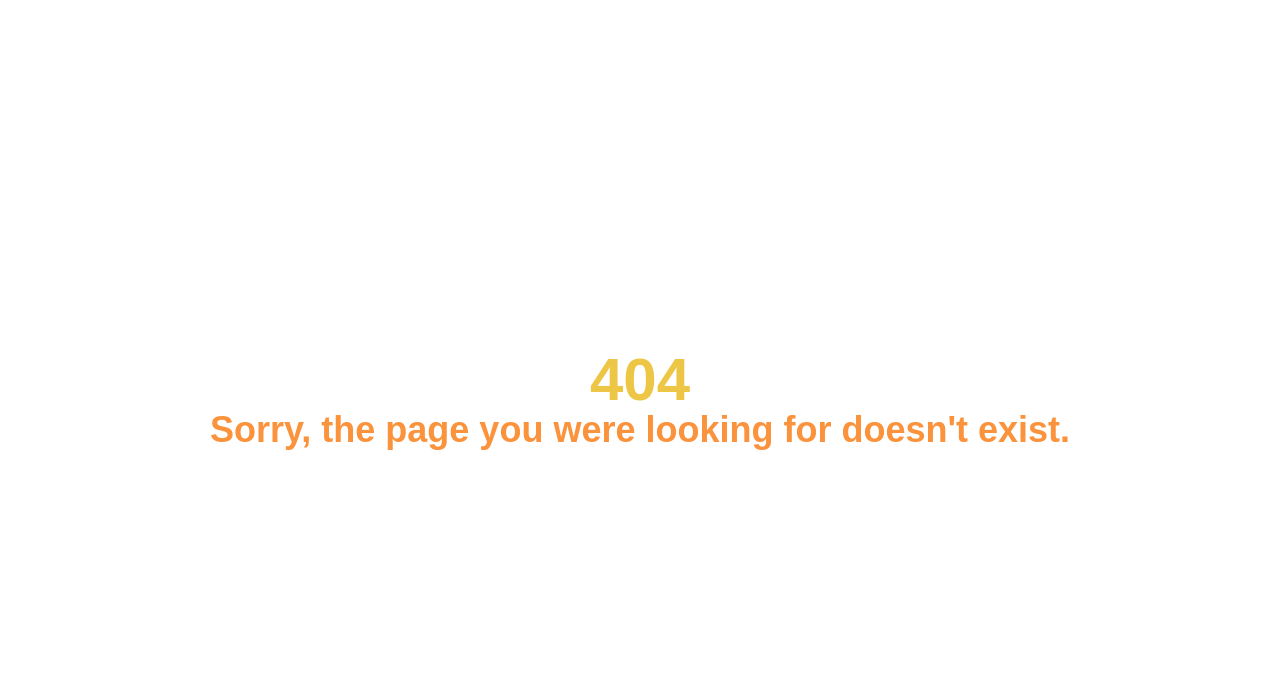
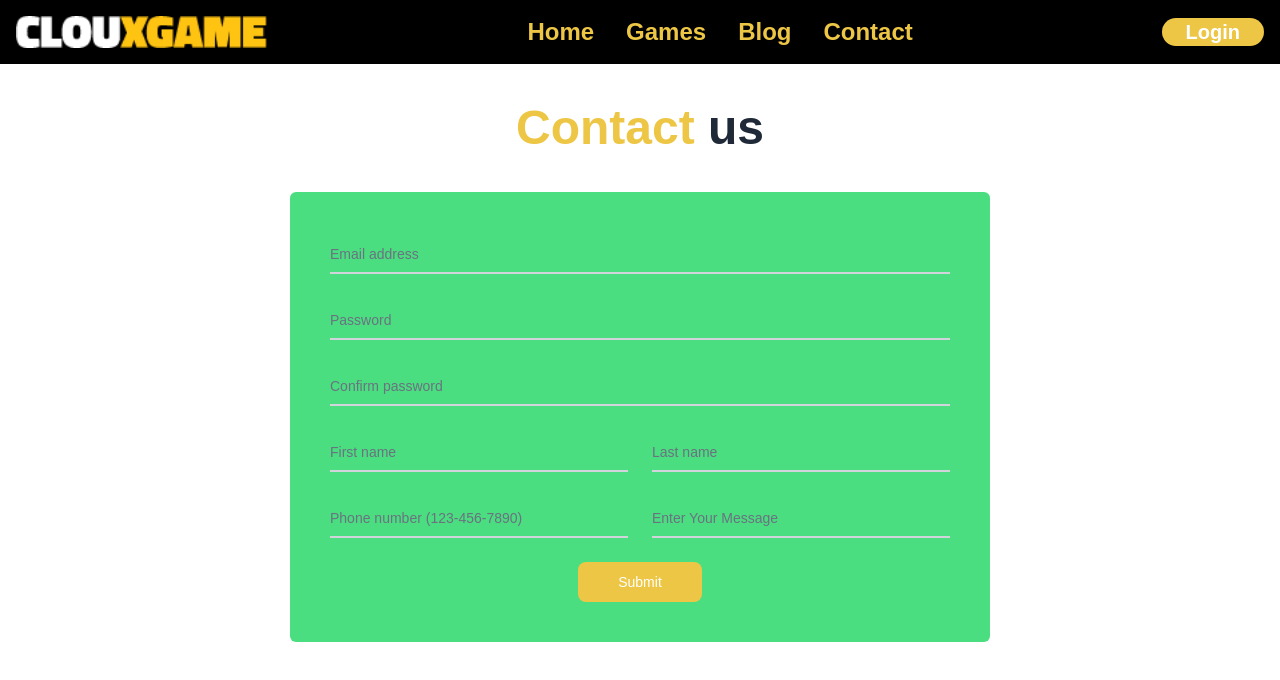
Before and after one commit to AshikurZaman01/react-game-manegment-app, a React (Vite) app: page /contact in a window 1280 px wide. Before the commit this address had no page. Shown: the top 680 px of the page. Built offline with nearby package versions, Linux system fonts and the light colour scheme; a web font is replaced by a local one.

Commit message:
add contact us form

```diff
--- /dev/null
+++ b/src/Components/Contact/COntact.jsx
@@ -0,0 +1,141 @@
+import React from 'react';
+
+const COntact = () => {
+    return (
+        <div>
+            <div>
+                <h1 className='text-5xl font-bold text-center my-10'><span className='text-golden'>Contact</span> us</h1>
+            </div>
+            <div className='w-[700px] mx-auto bg-green-400 p-10 rounded-md'>
+            <form>
+  <div className="relative z-0 w-full mb-6 group text-white">
+    <input
+      type="email"
+      name="floating_email"
+      id="floating_email"
+      className="block py-2.5 px-0 w-full text-sm  bg-transparent border-0 border-b-2 border-gray-300 appearance-none dark:text-white dark:border-gray-600 dark:focus:border-blue-500 focus:outline-none focus:ring-0 focus:border-blue-600 peer"
+      placeholder=" "
+      required
+    />
+    <label
+      htmlFor="floating_email"
+      className="peer-focus:font-medium absolute text-sm text-gray-500 dark:text-gray-400 duration-300 transform -translate-y-6 scale-75 top-3 -z-10 origin-[0] peer-focus:left-0 peer-focus:text-blue-600 peer-focus:dark:text-blue-500 peer-placeholder-shown:scale-100 peer-placeholder-shown:translate-y-0 peer-focus:scale-75 peer-focus:-translate-y-6"
+    >
+      Email address
+    </label>
+  </div>
+  <div className="relative z-0 w-full mb-6 group">
+    <input
+      type="password"
+      name="floating_password"
+      id="floating_password"
+      className="block py-2.5 px-0 w-full text-sm text-gray-900 bg-transparent border-0 border-b-2 border-gray-300 appearance-none dark:text-white dark:border-gray-600 dark:focus:border-blue-500 focus:outline-none focus:ring-0 focus:border-blue-600 peer"
+      placeholder=" "
+      required
+    />
+    <label
+      htmlFor="floating_password"
+      className="peer-focus:font-medium absolute text-sm text-gray-500 dark:text-gray-400 duration-300 transform -translate-y-6 scale-75 top-3 -z-10 origin-[0] peer-focus:left-0 peer-focus:text-blue-600 peer-focus:dark:text-blue-500 peer-placeholder-shown:scale-100 peer-placeholder-shown:translate-y-0 peer-focus:scale-75 peer-focus:-translate-y-6"
+    >
+      Password
+    </label>
+  </div>
+  <div className="relative z-0 w-full mb-6 group">
+    <input
+      type="password"
+      name="repeat_password"
+      id="floating_repeat_password"
+      className="block py-2.5 px-0 w-full text-sm text-gray-900 bg-transparent border-0 border-b-2 border-gray-300 appearance-none dark:text-white dark:border-gray-600 dark:focus:border-blue-500 focus:outline-none focus:ring-0 focus:border-blue-600 peer"
+      placeholder=" "
+      required
+    />
+    <label
+      htmlFor="floating_repeat_password"
+      className="peer-focus:font-medium absolute text-sm text-gray-500 dark:text-gray-400 duration-300 transform -translate-y-6 scale-75 top-3 -z-10 origin-[0] peer-focus:left-0 peer-focus:text-blue-600 peer-focus:dark:text-blue-500 peer-placeholder-shown:scale-100 peer-placeholder-shown:translate-y-0 peer-focus:scale-75 peer-focus:-translate-y-6"
+    >
+      Confirm password
+    </label>
+  </div>
+  <div className="grid md:grid-cols-2 md:gap-6">
+    <div className="relative z-0 w-full mb-6 group">
+      <input
+        type="text"
+        name="floating_first_name"
+        id="floating_first_name"
+        className="block py-2.5 px-0 w-full text-sm text-gray-900 bg-transparent border-0 border-b-2 border-gray-300 appearance-none dark:text-white dark:border-gray-600 dark:focus:border-blue-500 focus:outline-none focus:ring-0 focus:border-blue-600 peer"
+        placeholder=" "
+        required
+      />
+      <label
+        htmlFor="floating_first_name"
+        className="peer-focus:font-medium absolute text-sm text-gray-500 dark:text-gray-400 duration-300 transform -translate-y-6 scale-75 top-3 -z-10 origin-[0] peer-focus:left-0 peer-focus:text-blue-600 peer-focus:dark:text-blue-500 peer-placeholder-shown:scale-100 peer-placeholder-shown:translate-y-0 peer-focus:scale-75 peer-focus:-translate-y-6"
+      >
+        First name
+      </label>
+    </div>
+    <div className="relative z-0 w-full mb-6 group">
+      <input
+        type="text"
+        name="floating_last_name"
+        id="floating_last_name"
+        className="block py-2.5 px-0 w-full text-sm text-gray-900 bg-transparent border-0 border-b-2 border-gray-300 appearance-none dark:text-white dark:border-gray-600 dark:focus:border-blue-500 focus:outline-none focus:ring-0 focus:border-blue-600 peer"
+        placeholder=" "
+        required
+      />
+      <label
+        htmlFor="floating_last_name"
+        className="peer-focus:font-medium absolute text-sm text-gray-500 dark:text-gray-400 duration-300 transform -translate-y-6 scale-75 top-3 -z-10 origin-[0] peer-focus:left-0 peer-focus:text-blue-600 peer-focus:dark:text-blue-500 peer-placeholder-shown:scale-100 peer-placeholder-shown:translate-y-0 peer-focus:scale-75 peer-focus:-translate-y-6"
+      >
+        Last name
+      </label>
+    </div>
+  </div>
+  <div className="grid md:grid-cols-2 md:gap-6">
+    <div className="relative z-0 w-full mb-6 group">
+      <input
+        type="tel"
+        pattern="[0-9]{3}-[0-9]{3}-[0-9]{4}"
+        name="floating_phone"
+        id="floating_phone"
+        className="block py-2.5 px-0 w-full text-sm text-gray-900 bg-transparent border-0 border-b-2 border-gray-300 appearance-none dark:text-white dark:border-gray-600 dark:focus:border-blue-500 focus:outline-none focus:ring-0 focus:border-blue-600 peer"
+        placeholder=" "
+        required
+      />
+      <label
+        htmlFor="floating_phone"
+        className="peer-focus:font-medium absolute text-sm text-gray-500 dark:text-gray-400 duration-300 transform -translate-y-6 scale-75 top-3 -z-10 origin-[0] peer-focus:left-0 peer-focus:text-blue-600 peer-focus:dark:text-blue-500 peer-placeholder-shown:scale-100 peer-placeholder-shown:translate-y-0 peer-focus:scale-75 peer-focus:-translate-y-6"
+      >
+        Phone number (123-456-7890)
+      </label>
+    </div>
+    <div className="relative z-0 w-full mb-6 group">
+      <input
+        type="text"
+        name="floating_company"
+        id="floating_company"
+        className="block py-2.5 px-0 w-full text-sm text-gray-900 bg-transparent border-0 border-b-2 border-gray-300 appearance-none dark:text-white dark:border-gray-600 dark:focus:border-blue-500 focus:outline-none focus:ring-0 focus:border-blue-600 peer"
+        placeholder=" "
+        required
+      />
+      <label
+        htmlFor="floating_company"
+        className="peer-focus:font-medium absolute text-sm text-gray-500 dark:text-gray-400 duration-300 transform -translate-y-6 scale-75 top-3 -z-10 origin-[0] peer-focus:left-0 peer-focus:text-blue-600 peer-focus:dark:text-blue-500 peer-placeholder-shown:scale-100 peer-placeholder-shown:translate-y-0 peer-focus:scale-75 peer-focus:-translate-y-6"
+      >
+        Enter Your Message
+      </label>
+    </div>
+  </div>
+  <button
+    type="submit"
+    className="text-white bg-golden block mx-auto px-10 focus:ring-4 focus:outline-none focus:ring-blue-300 font-medium rounded-lg text-sm w-full sm:w-auto  py-2.5 text-center dark:bg-blue-600 dark:hover:bg-blue-700 dark:focus:ring-blue-800"
+  >
+    Submit
+  </button>
+</form>
+
+            </div>
+        </div>
+    );
+};
+
+export default COntact;
--- a/src/Components/Games/Games.jsx
+++ b/src/Components/Games/Games.jsx
@@ -16,7 +16,7 @@
             <div>
                 <h1 className=' text-center text-5xl font-bold my-10'><span className='text-golden'>Trending</span> Games</h1>
             </div>
-            <div  className='grid grid-cols-1 md:grid-cols-3 mx-auto'>
+            <div  className='grid grid-cols-1 md:grid-cols-2 lg:grid-cols-3 mx-auto'>
         {
           games?.map(game => <GamesCcard key={game.id} game={game}></GamesCcard>)
 
--- a/src/Components/Header/Header.jsx
+++ b/src/Components/Header/Header.jsx
@@ -92,16 +92,7 @@
                    Games
                  </NavLink>
                </li>
-               <li>
-                 <NavLink
-                   to="/esport"
-                   activeClassName="underline"
-                   className="hover:underline"
-                   aria-current="page"
-                 >
-                   eSport
-                 </NavLink>
-               </li>
+
                <li>
                  <NavLink
                    to="/blog"
--- a/src/main.jsx
+++ b/src/main.jsx
@@ -14,6 +14,7 @@
 import NewsDetails from './Components/News/NewsDetails';
 import Blog from './Components/Blog/Blog';
 import Games from './Components/Games/Games';
+import COntact from './Components/Contact/COntact';
 
 
 
@@ -55,6 +56,10 @@
         path: "/games",
         element: <Games></Games>,
       },
+      {
+        path: "/contact",
+        element: <COntact></COntact>,
+      },
 
 
 
```
